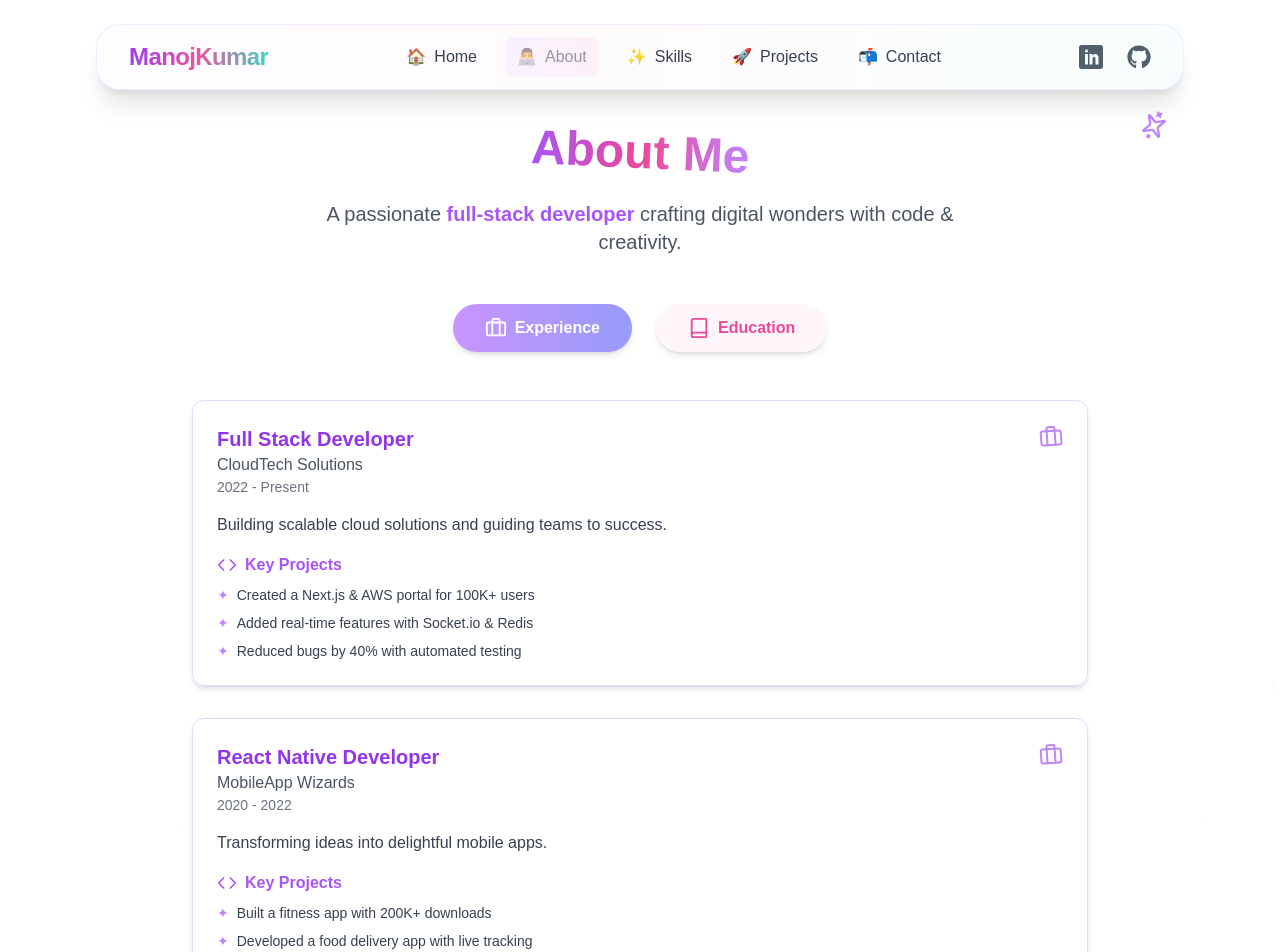
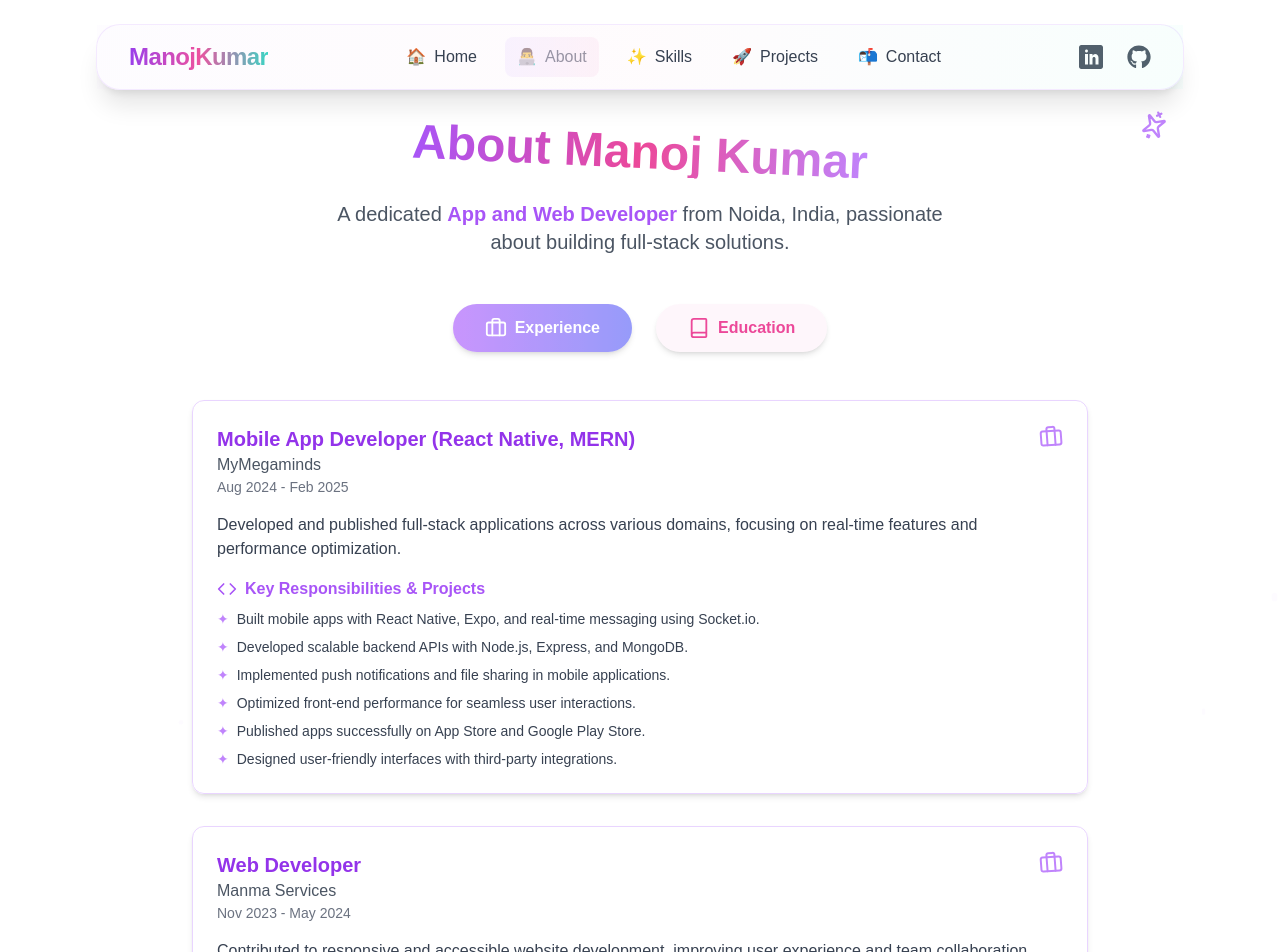
Before and after one commit to manojmksmanu/MyPortfolio, a Next.js app: page /about in a window 1280 px wide. Shown: the top 952 px of the page. Built offline with nearby package versions, Linux system fonts and the light colour scheme.

Commit message:
updated experience and education

```diff
--- a/src/app/about/page.js
+++ b/src/app/about/page.js
@@ -7,7 +7,7 @@ const ExperienceCard = ({ role, company, duration, description, projects }) => (
   <motion.div
     initial={{ opacity: 0, y: 30 }}
     whileInView={{ opacity: 1, y: 0 }}
-    viewport={{ once: true, amount: 0.2 }} // Trigger when 20% visible
+    viewport={{ once: true, amount: 0.2 }}
     transition={{ type: "spring", stiffness: 80, damping: 20 }}
     className="mb-6 sm:mb-8 group"
   >
@@ -40,7 +40,7 @@ const ExperienceCard = ({ role, company, duration, description, projects }) => (
         {projects && (
           <div className="space-y-2">
             <h4 className="text-purple-500 font-semibold flex items-center gap-2 text-sm sm:text-base">
-              <Code size={20}  /> Key Projects
+              <Code size={20} /> Key Responsibilities & Projects
             </h4>
             <ul className="space-y-1 sm:space-y-2">
               {projects.map((project, idx) => (
@@ -102,8 +102,8 @@ const Page = () => {
   const [activeTab, setActiveTab] = useState("experience");
 
   return (
-    <div className="min-h-screen bg-white text-gray-900 pt-32 py-12  px-4 relative overflow-hidden">
-      {/* Background Particles (reduced count) */}
+    <div className="min-h-screen bg-white text-gray-900 pt-32 py-12 px-4 relative overflow-hidden">
+      {/* Background Particles */}
       <div className="absolute inset-0 pointer-events-none">
         {Array.from({ length: 10 }).map((_, i) => (
           <motion.div
@@ -142,7 +142,7 @@ const Page = () => {
             animate={{ rotate: [0, 3, -3, 0] }}
             transition={{ duration: 2.5, repeat: Infinity }}
           >
-            About Me
+            About Manoj Kumar
           </motion.span>
           <motion.span
             className="absolute -top-3 sm:-top-4 -right-3 sm:-right-4 text-purple-400"
@@ -153,11 +153,11 @@ const Page = () => {
           </motion.span>
         </h1>
         <p className="text-base sm:text-lg md:text-xl text-gray-600 max-w-xl sm:max-w-2xl mx-auto leading-relaxed px-2">
-          A passionate{" "}
+          A dedicated{" "}
           <span className="text-purple-500 font-semibold">
-            full-stack developer
+            App and Web Developer
           </span>{" "}
-          crafting digital wonders with code & creativity.
+          from Noida, India, passionate about building full-stack solutions.
         </p>
       </motion.div>
 
@@ -239,36 +239,29 @@ const Page = () => {
           {activeTab === "experience" && (
             <div className="space-y-4 sm:space-y-6">
               <ExperienceCard
-                role="Full Stack Developer"
-                company="CloudTech Solutions"
-                duration="2022 - Present"
-                description="Building scalable cloud solutions and guiding teams to success."
+                role="Mobile App Developer (React Native, MERN)"
+                company="MyMegaminds"
+                duration="Aug 2024 - Feb 2025"
+                description="Developed and published full-stack applications across various domains, focusing on real-time features and performance optimization."
                 projects={[
-                  "Created a Next.js & AWS portal for 100K+ users",
-                  "Added real-time features with Socket.io & Redis",
-                  "Reduced bugs by 40% with automated testing",
-                ]}
-              />
-              <ExperienceCard
-                role="React Native Developer"
-                company="MobileApp Wizards"
-                duration="2020 - 2022"
-                description="Transforming ideas into delightful mobile apps."
-                projects={[
-                  "Built a fitness app with 200K+ downloads",
-                  "Developed a food delivery app with live tracking",
-                  "Enhanced UX with notifications & analytics",
+                  "Built mobile apps with React Native, Expo, and real-time messaging using Socket.io.",
+                  "Developed scalable backend APIs with Node.js, Express, and MongoDB.",
+                  "Implemented push notifications and file sharing in mobile applications.",
+                  "Optimized front-end performance for seamless user interactions.",
+                  "Published apps successfully on App Store and Google Play Store.",
+                  "Designed user-friendly interfaces with third-party integrations.",
                 ]}
               />
               <ExperienceCard
                 role="Web Developer"
-                company="Digital Creations"
-                duration="2019 - 2020"
-                description="Crafting responsive web experiences with style."
+                company="Manma Services"
+                duration="Nov 2023 - May 2024"
+                description="Contributed to responsive and accessible website development, improving user experience and team collaboration."
                 projects={[
-                  "Developed 5+ MERN stack e-commerce sites",
-                  "Integrated payment & inventory systems",
-                  "Created custom WordPress themes & plugins",
+                  "Enhanced website accessibility and responsiveness.",
+                  "Designed intuitive UI in collaboration with cross-functional teams.",
+                  "Optimized website performance, reducing load times significantly.",
+                  "Supported project documentation and version control with Git.",
                 ]}
               />
             </div>
@@ -277,22 +270,10 @@ const Page = () => {
           {activeTab === "education" && (
             <div className="space-y-4 sm:space-y-6">
               <EducationCard
-                degree="B.Tech in Computer Science"
-                institution="University of Technology"
-                year="2015 - 2019"
-                details="Graduated with honors, led coding clubs, and won hackathons."
-              />
-              <EducationCard
-                degree="Advanced Web Development"
-                institution="Digital Skills Institute"
-                year="2020"
-                details="Mastered React, Node.js, and cloud tech in 6 months."
-              />
-              <EducationCard
-                degree="Mobile App Development"
-                institution="App Academy Online"
-                year="2021"
-                details="Specialized in React Native for UX-focused mobile apps."
+                degree="Bachelor of Computer Applications"
+                institution="Glocal University"
+                year="2021 - 2024"
+                details="Completed a comprehensive program focused on computer science and application development, gaining hands-on experience with modern technologies."
               />
             </div>
           )}
```
